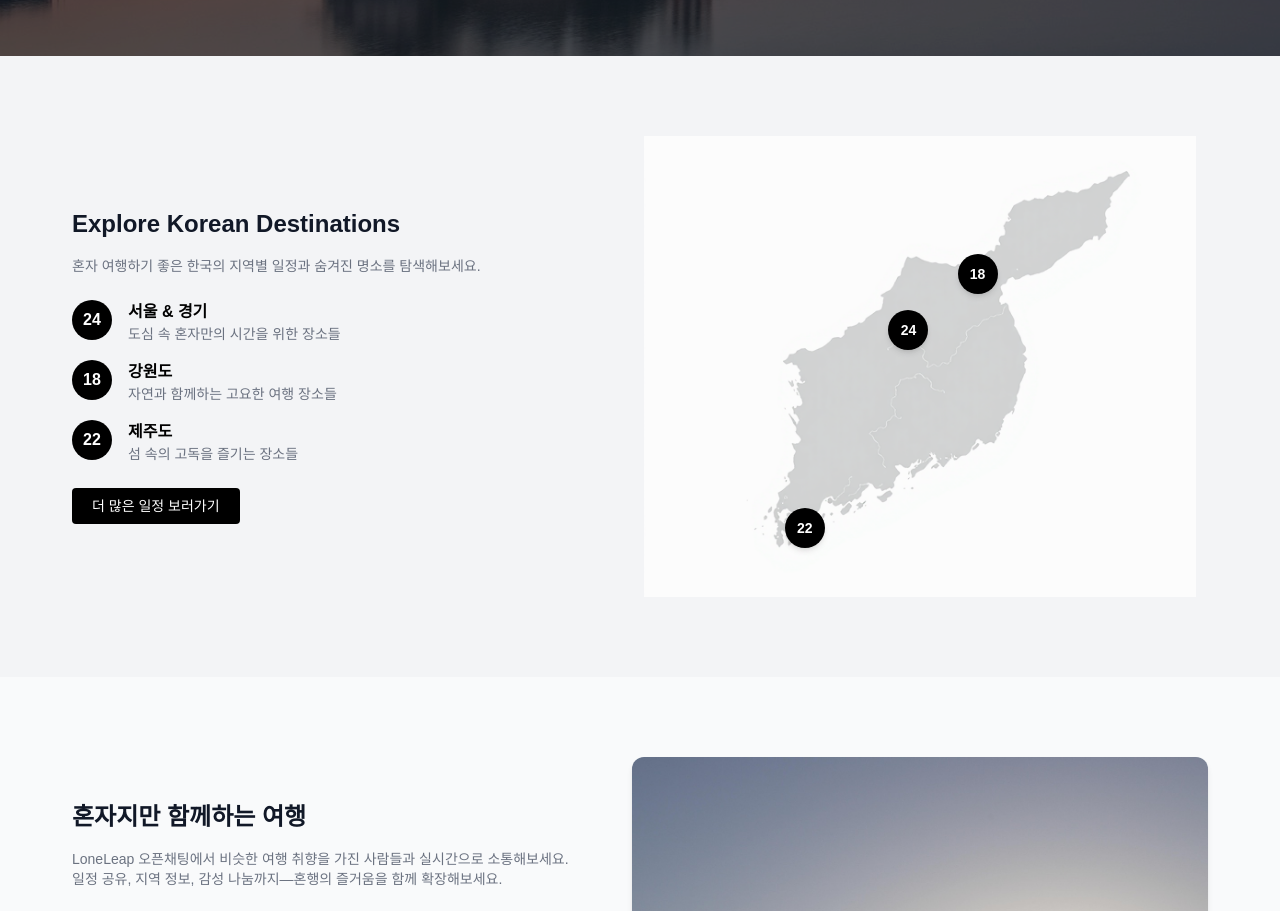
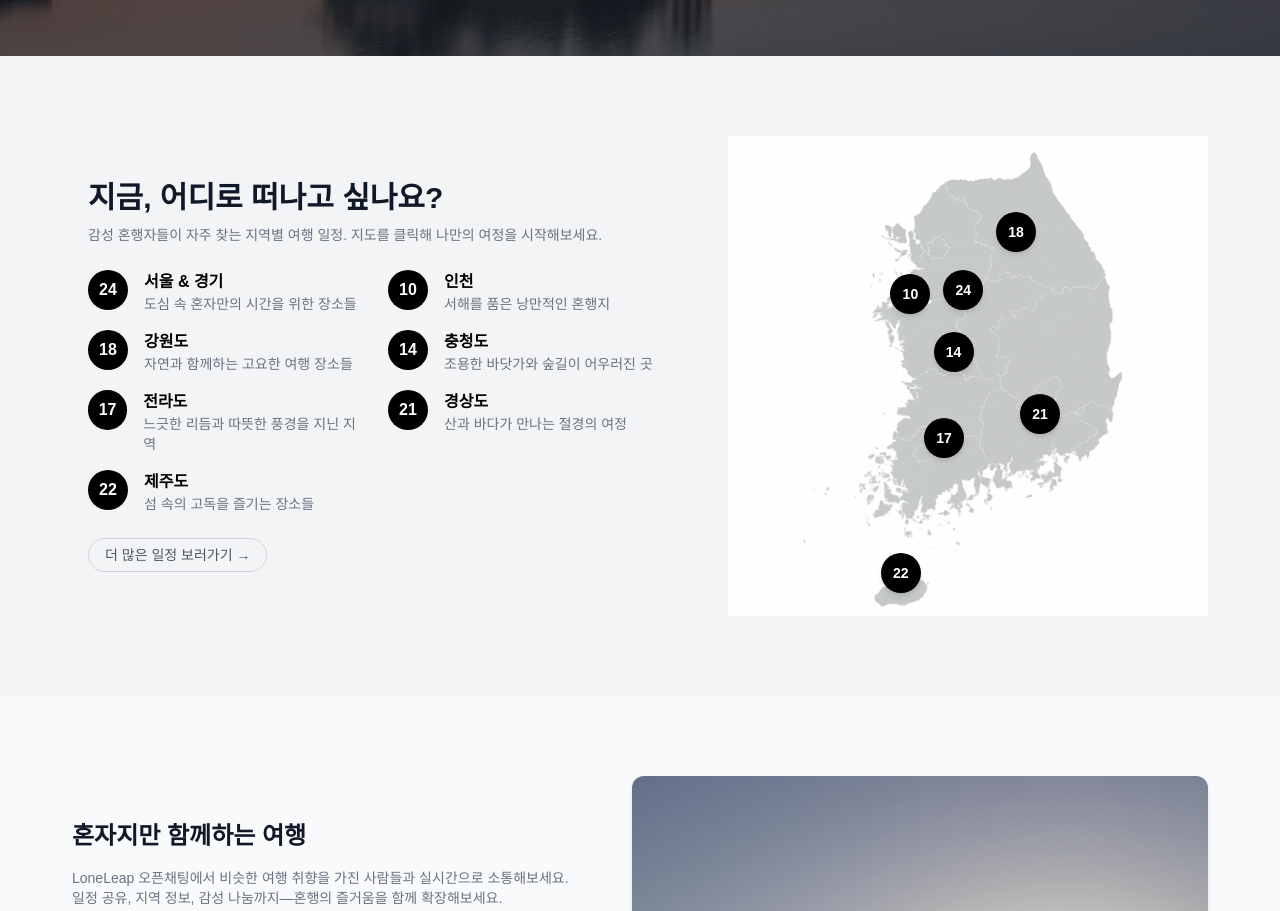
Before and after one commit to devyuu08/loneleap, a React (Vite) app: page / in a window 1280 px wide. Shown: the part 1660-2571 px from the top of the page. Built offline with nearby package versions, Linux system fonts and the light colour scheme; no server answers; the database is empty; a web font is replaced by a local one.

Commit message:
feat: 지역별 여행 일정 지도 UI 개선 및 마크 포지션 조정

```diff
--- a/src/components/home/RegionMapSection.jsx
+++ b/src/components/home/RegionMapSection.jsx
@@ -1,42 +1,20 @@
 import { Link } from "react-router-dom";
-
-const regions = [
-  {
-    name: "서울 & 경기",
-    slug: "seoul",
-    count: 24,
-    desc: "도심 속 혼자만의 시간을 위한 장소들",
-    position: { top: "42%", left: "48%" },
-  },
-  {
-    name: "강원도",
-    slug: "gangwon",
-    count: 18,
-    desc: "자연과 함께하는 고요한 여행 장소들",
-    position: { top: "30%", left: "60%" },
-  },
-  {
-    name: "제주도",
-    slug: "jeju",
-    count: 22,
-    desc: "섬 속의 고독을 즐기는 장소들",
-    position: { top: "85%", left: "30%" },
-  },
-];
+import { regions } from "data/regions";
 
 export default function RegionMapSection() {
   return (
     <section className="flex flex-col lg:flex-row items-center justify-between gap-8 bg-gray-100 px-8 py-20">
       {/* 왼쪽 설명 */}
-      <div className="flex-1 max-w-lg ml-10">
-        <h2 className="text-2xl font-bold text-gray-900 font-heading mb-4">
-          Explore Korean Destinations
+      <div className="flex-1 max-w-xl ml-14">
+        <h2 className="text-3xl font-bold text-gray-900 mb-2 text-left">
+          지금, 어디로 떠나고 싶나요?
         </h2>
-        <p className="text-gray-500 text-sm mb-6">
-          혼자 여행하기 좋은 한국의 지역별 일정과 숨겨진 명소를 탐색해보세요.
+        <p className="text-sm text-gray-500 mb-6 leading-relaxed">
+          감성 혼행자들이 자주 찾는 지역별 여행 일정. 지도를 클릭해 나만의
+          여정을 시작해보세요.
         </p>
 
-        <div className="flex flex-col gap-4">
+        <div className="grid grid-cols-1 sm:grid-cols-2 gap-x-6 gap-y-4">
           {regions.map((r) => (
             <div key={r.slug} className="flex items-start gap-4">
               <div className="w-10 h-10 rounded-full bg-black text-white flex items-center justify-center font-bold">
@@ -51,15 +29,15 @@ export default function RegionMapSection() {
         </div>
 
         <Link
-          to={`/itineraries`}
-          className="inline-block mt-6 px-5 py-2 rounded bg-black text-white text-sm hover:bg-gray-800"
+          to={`/itinerary`}
+          className="inline-block mt-6 text-sm px-4 py-1.5 rounded-full border border-gray-300 text-gray-600 hover:bg-gray-50 transition"
         >
-          더 많은 일정 보러가기
+          더 많은 일정 보러가기 →
         </Link>
       </div>
 
       {/* 오른쪽 지도 */}
-      <div className="relative w-full max-w-xl aspect-[5/4] mr-10">
+      <div className="relative w-[480px] h-[480px] flex-shrink-0 mx-auto lg:mr-10">
         <img
           src="/images/korea-map.png"
           alt="대한민국 지도"
@@ -74,7 +52,7 @@ export default function RegionMapSection() {
           >
             <Link
               to={`/itineraries/${r.slug}`}
-              className="w-10 h-10 rounded-full bg-black text-white flex items-center justify-center font-bold text-sm shadow-md hover:scale-105 transition-transform"
+              className="w-10 h-10 rounded-full bg-black text-white flex items-center justify-center font-bold text-sm shadow-md hover:scale-110 hover:ring-2 hover:ring-white transition"
             >
               {r.count}
             </Link>
--- /dev/null
+++ b/src/data/regions.js
@@ -0,0 +1,51 @@
+export const regions = [
+  {
+    name: "서울 & 경기",
+    slug: "seoul",
+    count: 24,
+    desc: "도심 속 혼자만의 시간을 위한 장소들",
+    position: { top: "32%", left: "49%" },
+  },
+  {
+    name: "인천",
+    slug: "incheon",
+    count: 10,
+    desc: "서해를 품은 낭만적인 혼행지",
+    position: { top: "33%", left: "38%" },
+  },
+  {
+    name: "강원도",
+    slug: "gangwon",
+    count: 18,
+    desc: "자연과 함께하는 고요한 여행 장소들",
+    position: { top: "20%", left: "60%" },
+  },
+  {
+    name: "충청도",
+    slug: "chungcheong",
+    count: 14,
+    desc: "조용한 바닷가와 숲길이 어우러진 곳",
+    position: { top: "45%", left: "47%" },
+  },
+  {
+    name: "전라도",
+    slug: "jeolla",
+    count: 17,
+    desc: "느긋한 리듬과 따뜻한 풍경을 지닌 지역",
+    position: { top: "63%", left: "45%" },
+  },
+  {
+    name: "경상도",
+    slug: "gyeongsang",
+    count: 21,
+    desc: "산과 바다가 만나는 절경의 여정",
+    position: { top: "58%", left: "65%" },
+  },
+  {
+    name: "제주도",
+    slug: "jeju",
+    count: 22,
+    desc: "섬 속의 고독을 즐기는 장소들",
+    position: { top: "91%", left: "36%" },
+  },
+];
--- a/vite.config.js
+++ b/vite.config.js
@@ -13,6 +13,7 @@ export default defineConfig({
       store: path.resolve(__dirname, "src/store"),
       hooks: path.resolve(__dirname, "src/hooks"),
       utils: path.resolve(__dirname, "src/utils"),
+      data: path.resolve(__dirname, "src/data"),
     },
   },
 });
```
Also changed, not shown: public/images/korea-map.png.
